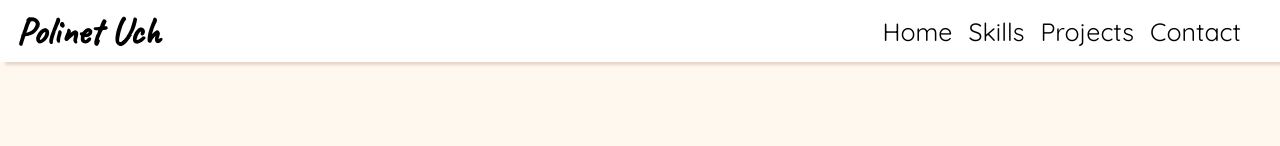
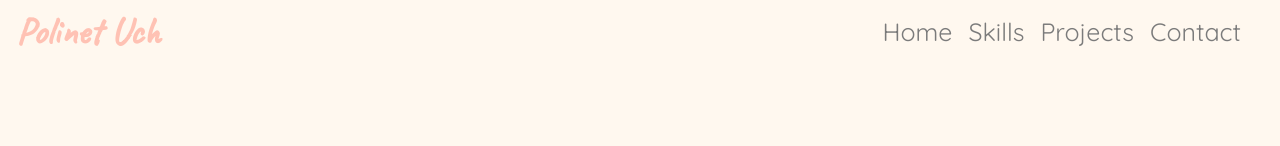
Before and after one commit to polinetuch/pols-journey, a React (Create React App) app: page / in a window 1280 px wide. Shown: the top 146 px of the page. Built offline with nearby package versions, Linux system fonts and the light colour scheme; grey boxes are pictures that could not be loaded.

Commit message:
changed text color

```diff
--- a/src/components/Navbar/Hamburger/Hamburger.scss
+++ b/src/components/Navbar/Hamburger/Hamburger.scss
@@ -15,7 +15,7 @@
   &__line {
     width: 30px;
     height: 2px;
-    background-color: #000;
+    background-color: #99d9d9;
   }
 
   &__button:focus {
--- a/src/components/Navbar/Navbar.scss
+++ b/src/components/Navbar/Navbar.scss
@@ -1,15 +1,14 @@
 .navigation {
   position: fixed;
   width: 100%;
-  background-color: white;
   height: 62px;
   top: 0;
-  box-shadow: 5px 3px 3px #e7d6c6;
+  background-color: #fff8ef;
 
   &__btn a {
     font-family: "Caveat", cursive;
     text-decoration: none;
-    color: #000;
+    color: #ffc2b4;
     font-size: 38px;
   }
   &__navbar {
@@ -22,7 +21,7 @@
 
   &__navbar-items a {
     text-decoration: none;
-    color: #000;
+    color: #7b7b7b;
   }
 
   &__navbar-items ul {
@@ -45,7 +44,7 @@
   &__navbar-items a:hover,
   &__navbar-items a:focus {
     font-weight: bolder;
-    color: #4b5668;
+    color: #99d9d9;
   }
 }
 
--- a/src/components/Navbar/SideDrawer/SideDrawer.scss
+++ b/src/components/Navbar/SideDrawer/SideDrawer.scss
@@ -40,8 +40,8 @@
 
 .side-drawer a:hover,
 .side-drawer a:active {
-  font-weight: bold;
-  color: #4b5668;
+  font-weight: bolder;
+  color: #99d9d9;
 }
 
 @media (min-width: 769px) {
```
